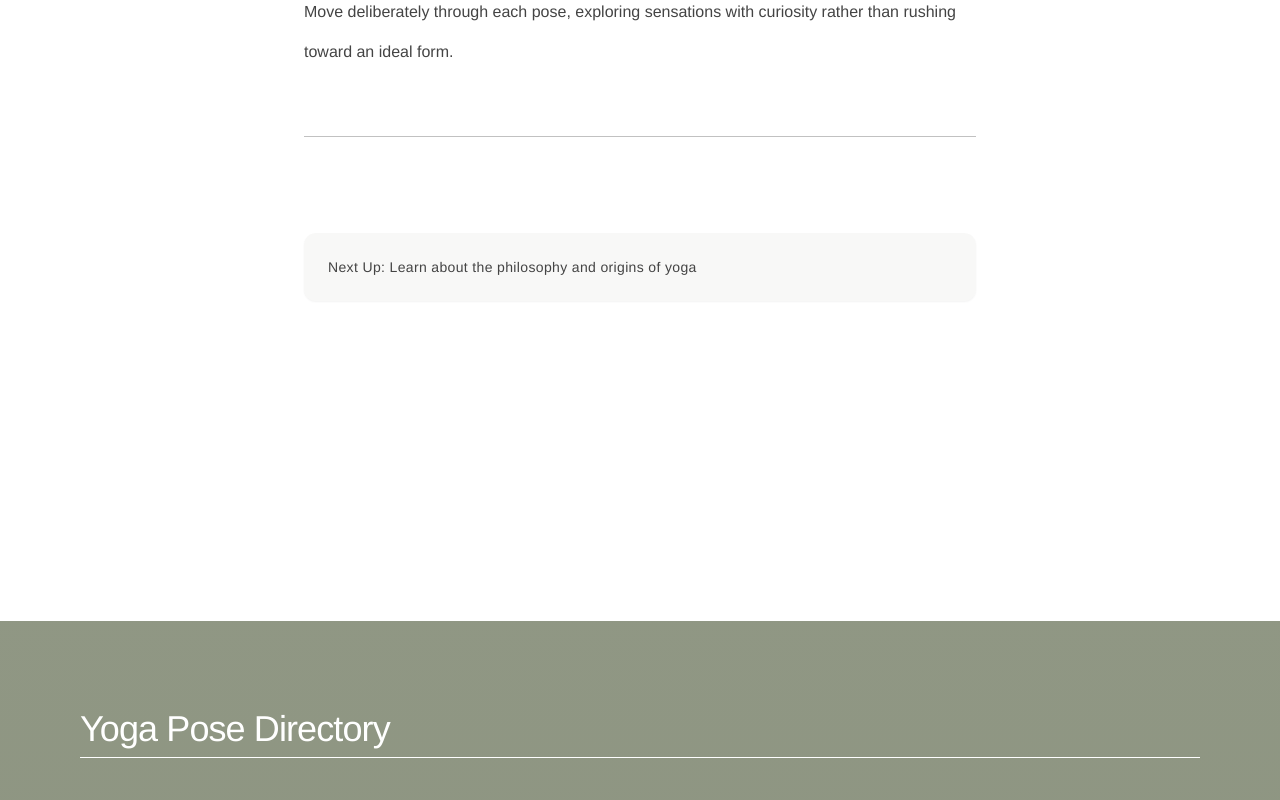
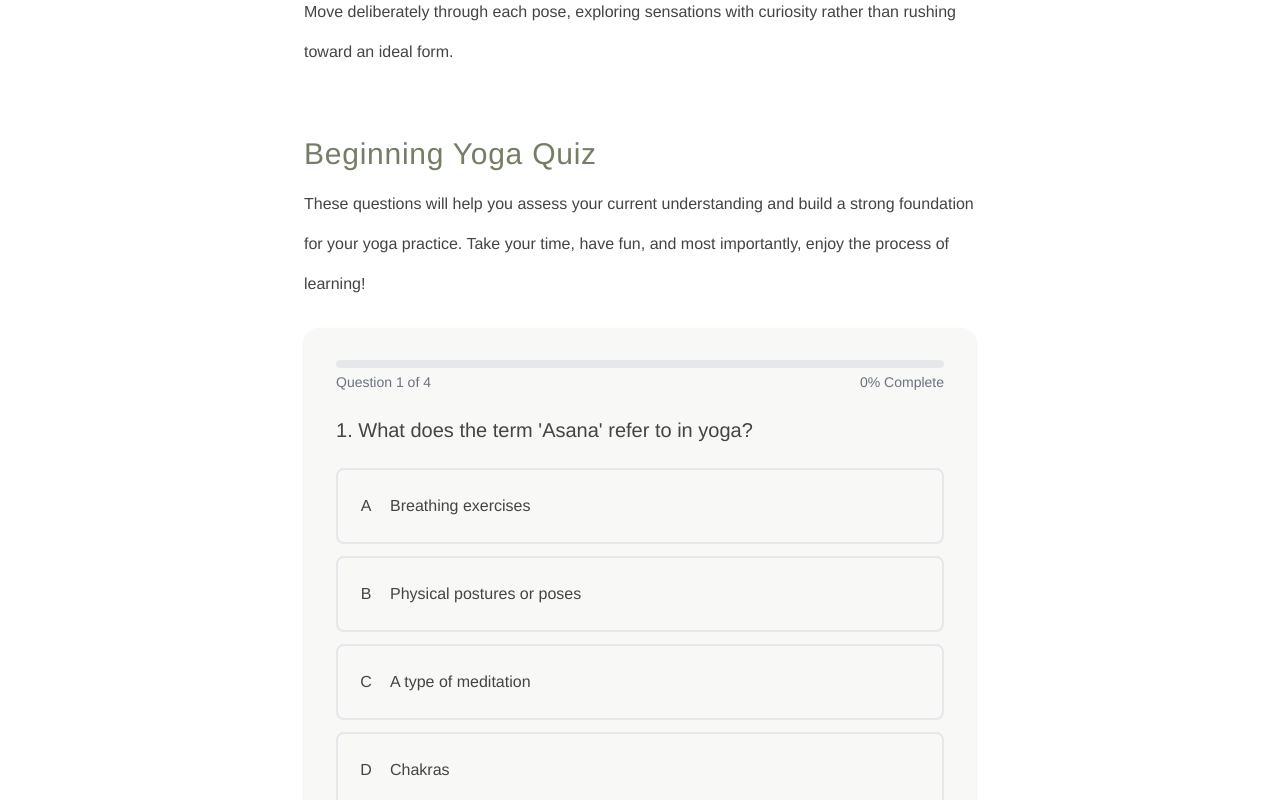
Before and after one commit to samanthacabrera/yoga-library, a React (Vite) app: page /what-is-yoga/beginners-guide in a window 1280 px wide. Shown: the part 4840-5640 px from the top of the page. Built offline with nearby package versions, Linux system fonts and the light colour scheme.

Commit message:
add quiz to GUide

```diff
--- a/src/components/Guide.jsx
+++ b/src/components/Guide.jsx
@@ -1,7 +1,145 @@
-import React from "react";
+import React, { useState } from 'react';
 import { Link } from "react-router-dom";
 import { Helmet } from "react-helmet";
 import PageNav from '../components/PageNav';
+
+const BeginnerQuiz = () => {
+  const [currentQuestion, setCurrentQuestion] = useState(0);
+  const [showResults, setShowResults] = useState(false);
+  const [answers, setAnswers] = useState({});
+
+  const questions = [
+    {
+      question: "What does the term 'Asana' refer to in yoga?",
+      options: [
+        { value: 'A', text: 'Breathing exercises' },
+        { value: 'B', text: 'Physical postures or poses' },
+        { value: 'C', text: 'A type of meditation' },
+        { value: 'D', text: 'Chakras' }
+      ],
+      correctAnswer: 'B'
+    },
+    {
+      question: "Which yoga prop is used to bring the floor closer to you during poses?",
+      options: [
+        { value: 'A', text: 'Yoga Block' },
+        { value: 'B', text: 'Yoga Strap' },
+        { value: 'C', text: 'Yoga Wheel' },
+        { value: 'D', text: 'Bolster' }
+      ],
+      correctAnswer: 'A'
+    },
+    {
+      question: "What is 'Pranayama' in yoga?",
+      options: [
+        { value: 'A', text: 'Breathing control practices' },
+        { value: 'B', text: 'Physical postures' },
+        { value: 'C', text: 'A type of mantra' },
+        { value: 'D', text: 'A style of meditation' }
+      ],
+      correctAnswer: 'A'
+    },
+    {
+      question: "Which of the following is a safe practice tip for beginners?",
+      options: [
+        { value: 'A', text: 'Push yourself to your limits to deepen poses' },
+        { value: 'B', text: 'Listen to your body and avoid pushing into pain' },
+        { value: 'C', text: 'Hold each pose for as long as possible' },
+        { value: 'D', text: 'Skip warm-ups to save time' }
+      ],
+      correctAnswer: 'B'
+    }
+  ];
+
+  const handleAnswer = (value) => {
+    const newAnswers = { ...answers, [currentQuestion]: value };
+    setAnswers(newAnswers);
+
+    if (currentQuestion < questions.length - 1) {
+      setCurrentQuestion(currentQuestion + 1);
+    } else {
+      setShowResults(true);
+    }
+  };
+
+  const progressPercentage = (currentQuestion / questions.length) * 100;
+
+  const calculateScore = () => {
+    return questions.reduce((score, question, index) => {
+      if (answers[index] === question.correctAnswer) {
+        return score + 1;
+      }
+      return score;
+    }, 0);
+  };
+
+  const score = calculateScore();
+  const totalQuestions = questions.length;
+
+  return (
+    <div className="max-w-2xl mx-auto">
+      <h2 className="text-3xl font-light tracking-wide mb-3">
+        Beginning Yoga Quiz
+      </h2>
+      <p className="mb-6">
+        These questions will help you assess your current understanding and build a strong foundation for your yoga practice. Take your time, have fun, and most importantly, enjoy the process of learning!
+      </p>
+
+      <div className="bg-moss/5 rounded-2xl shadow p-4 sm:p-8">
+        {!showResults ? (
+          <div className="space-y-6">
+            <div className="mb-6">
+              <div className="h-2 w-full bg-gray-200 rounded-full">
+                <div
+                  className="h-2 bg-moss/70 rounded-full transition-all duration-500"
+                  style={{ width: `${progressPercentage}%` }}
+                ></div>
+              </div>
+              <div className="flex justify-between mt-1 text-sm text-gray-500">
+                <span>Question {currentQuestion + 1} of {questions.length}</span>
+                <span>{Math.round(progressPercentage)}% Complete</span>
+              </div>
+            </div>
+
+            <h3 className="text-xl font-medium mb-4">
+              {currentQuestion + 1}. {questions[currentQuestion].question}
+            </h3>
+
+            <div className="space-y-3">
+              {questions[currentQuestion].options.map((option, index) => (
+                <button
+                  key={index}
+                  onClick={() => handleAnswer(option.value)}
+                  className="w-full text-left p-4 rounded-lg border-2 hover:bg-moss/20 transition-colors"
+                >
+                  <span className="inline-block w-6 h-6 text-center mr-3">
+                    {option.value}
+                  </span>
+                  {option.text}
+                </button>
+              ))}
+            </div>
+          </div>
+        ) : (
+          <>
+            <div className="p-6 text-center">
+              <p>
+                You scored {score} out of {totalQuestions}!
+              </p>
+
+            </div>
+            <button
+              onClick={() => setShowResults(false)}
+              className="mt-6 w-full py-3 bg-moss/80 hover:bg-moss text-white rounded-lg font-medium transition"
+            >
+              Take the Quiz Again
+            </button>
+          </>
+        )}
+      </div>
+    </div>
+  );
+};
 
 const Guide = () => {
     return (
@@ -233,6 +371,9 @@ const Guide = () => {
                         </div>
                     </div>
                 </section>
+
+                <BeginnerQuiz/>
+
                 <section className="pt-24 border-t border-charcoal/30">
                     <div className="bg-moss/5 rounded-xl shadow-sm p-6 text-sm tracking-wide hover:scale-[101%] transition">
                         <Link to="/what-is-yoga/overview">
```
